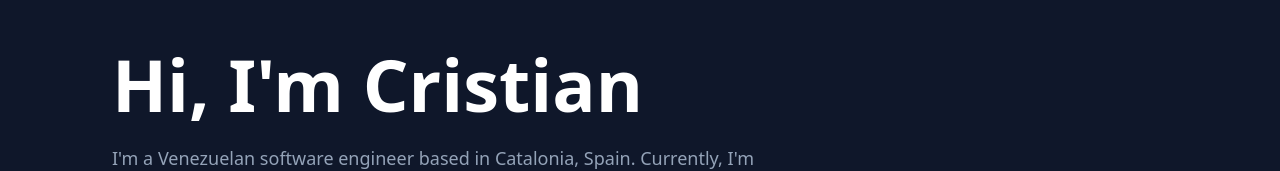
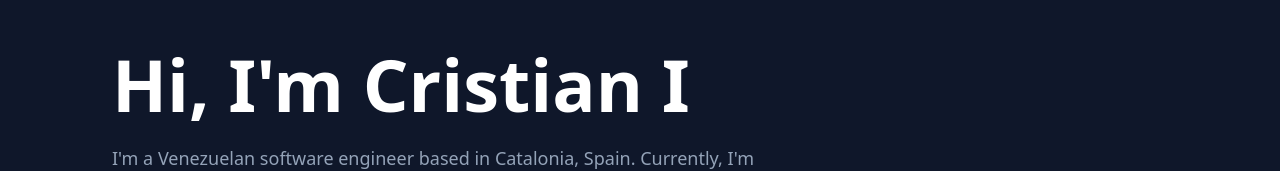
Before and after one commit to InojosaCS/inojosacs.github.io, a Next.js app: page / in a window 1280 px wide. Shown: the part 399-570 px from the top of the page. Built offline with nearby package versions, Linux system fonts and the light colour scheme.

Commit message:
try deploy 4

```diff
--- a/app/page.tsx
+++ b/app/page.tsx
@@ -80,7 +80,7 @@ export default function Home() {
                         transition={{ duration: 0.5 }}
                         className="text-5xl md:text-7xl font-bold text-white mb-6"
                     >
-                        Hi, I&apos;m Cristian
+                        Hi, I&apos;m Cristian I
                     </motion.h1>
                     <motion.p
                         initial={{ opacity: 0, y: 20 }}
```
